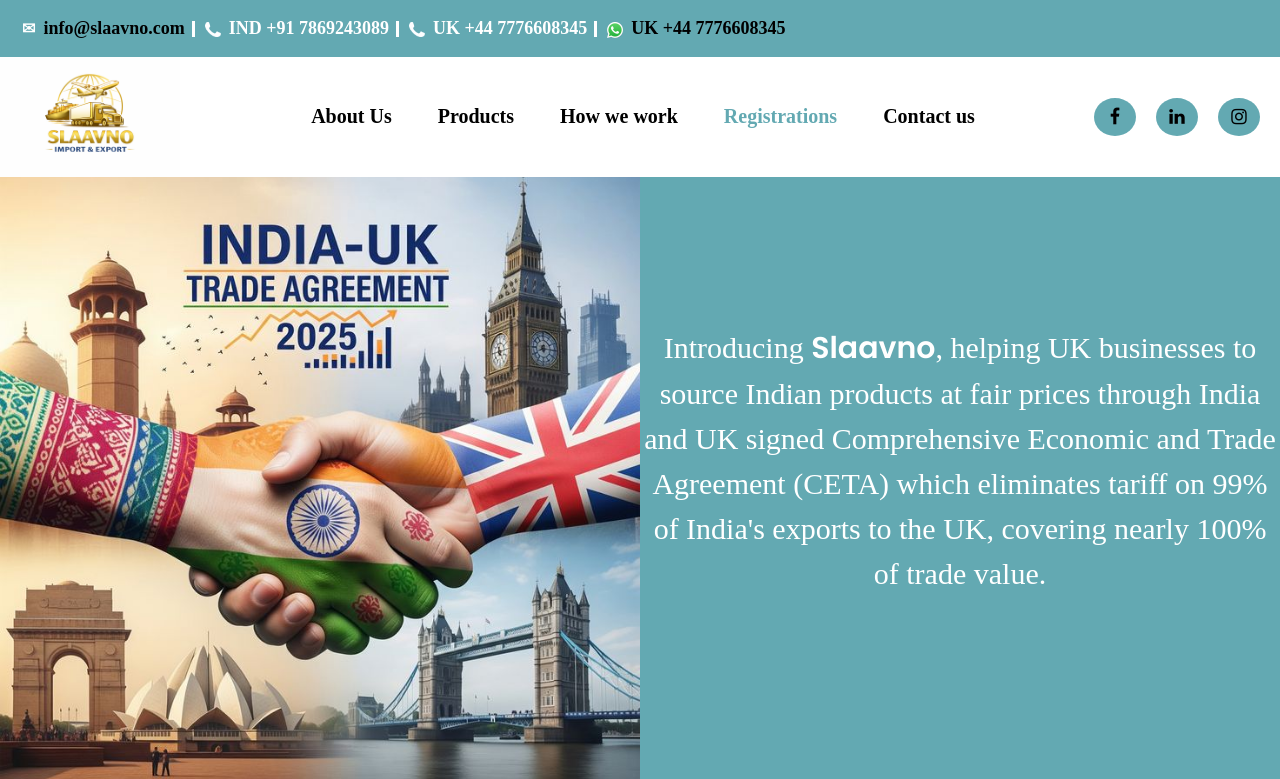
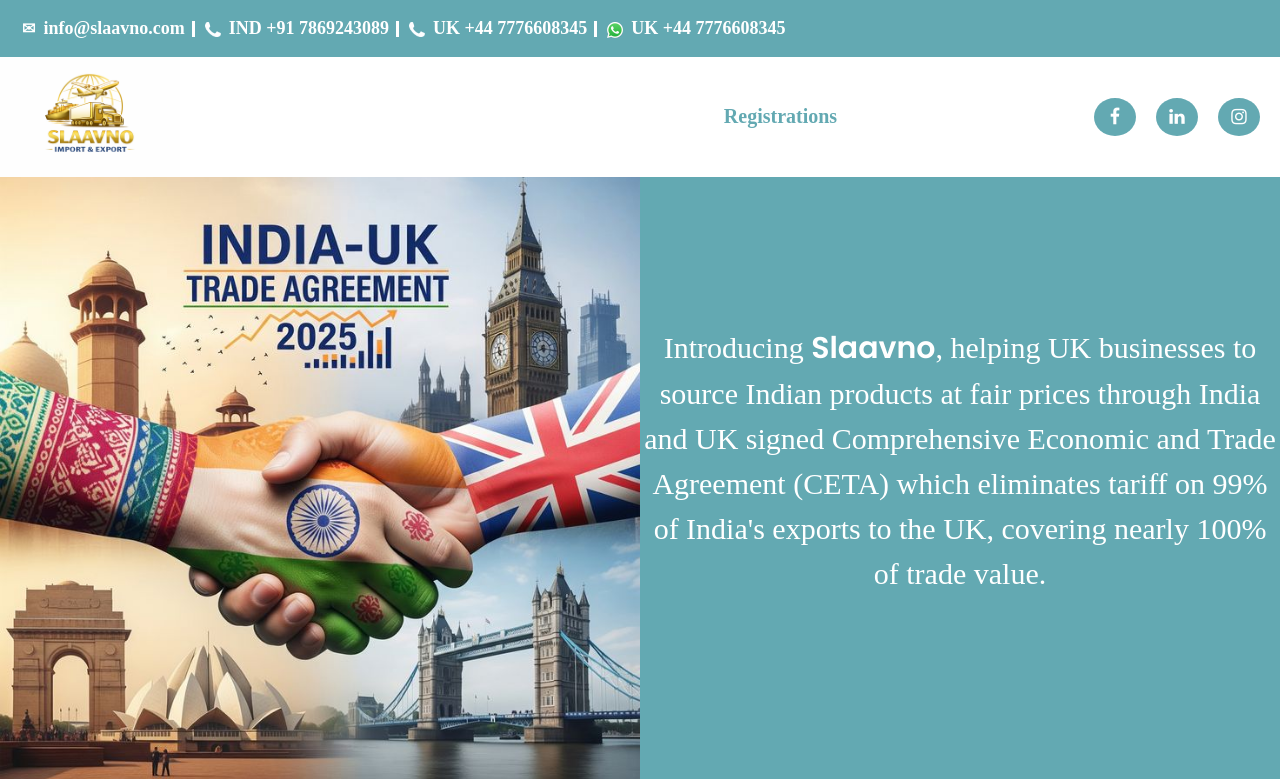
Before and after one commit to Shabnam-parihar/Import-Export, a Django app: page / in a window 1280 px wide. Shown: the top 779 px of the page. Run offline with Django 5.2, Linux system fonts and the light colour scheme.

Commit message:
change link color in white

```diff
--- a/bookapp/static/css/home-v2.css
+++ b/bookapp/static/css/home-v2.css
@@ -13,13 +13,13 @@ html {
 
 }
 a {
-  color: black !important;
-  -webkit-text-fill-color: black;
+  color: white !important;
+  -webkit-text-fill-color: white;
 }
 header a,
 nav a, footer a{
-  color: black !important;
-  -webkit-text-fill-color: black !important;
+  color: white !important;
+  -webkit-text-fill-color: white !important;
 }
 *,
 *::before,
```
